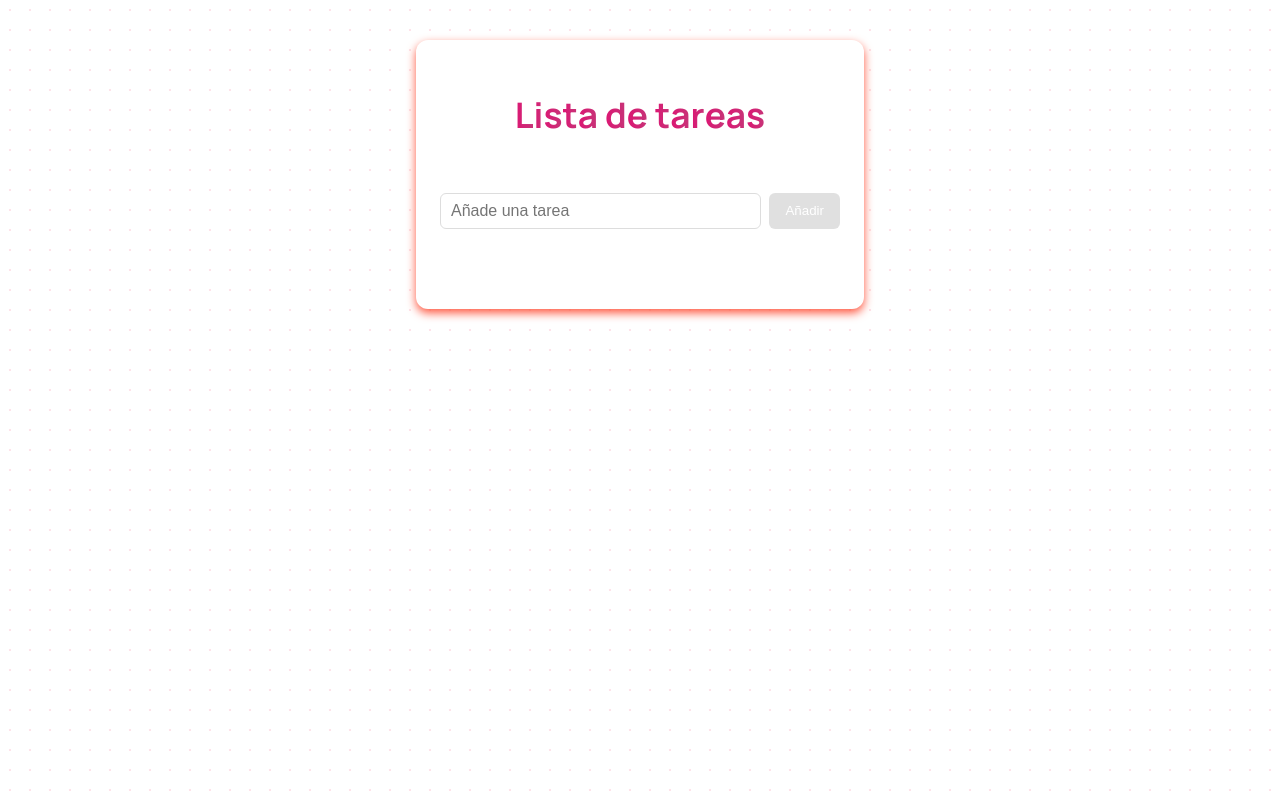
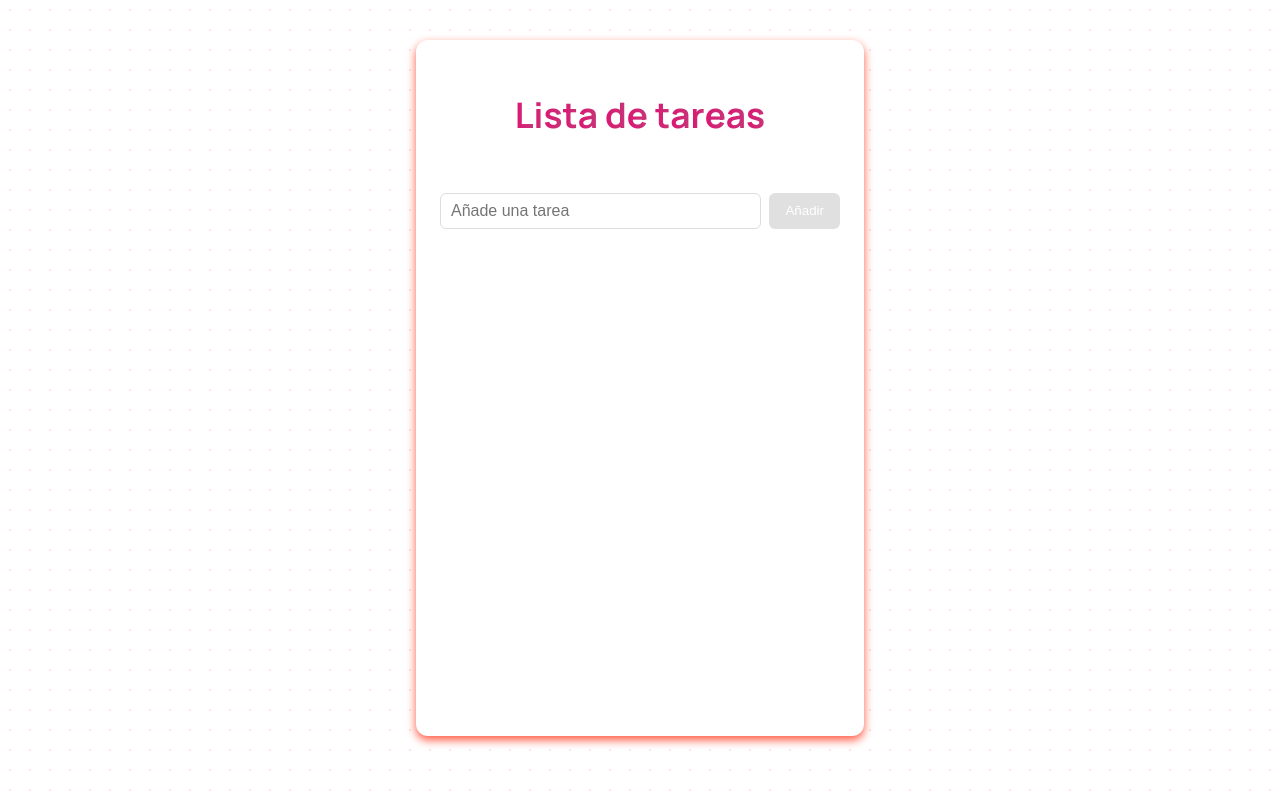
Before and after one commit to alexandracampo/to-do-pomodoro, a React (Vite) app: page / in a window 1280 px wide. Built offline with nearby package versions, Linux system fonts and the light colour scheme.

Commit message:
feat: add heigh min in card

```diff
--- a/src/styles/app.css
+++ b/src/styles/app.css
@@ -5,28 +5,7 @@ body {
     background-color: #fff;
     background-image: radial-gradient(#ffe2e9 1px, transparent 1px);
     background-size: 20px 20px;
-
-    /* otro estilo de fondo: */
-    /* background: linear-gradient(-45deg, #ffffff, #fff3f6, #ffecec, #fffafc);
-    background-size: 400% 400%;
-    animation: waveBackground 15s ease infinite;
-    font-family: 'Manrope', sans-serif;
-    min-height: 100vh;
-    margin: 0; */
 }
-
-
-/* @keyframes waveBackground {
-    0% {
-        background-position: 0% 50%;
-    }
-    50% {
-        background-position: 100% 50%;
-    }
-    100% {
-        background-position: 0% 50%;
-    }
-} */
 
 .todo-container {
     max-width: 400px;
@@ -35,6 +14,7 @@ body {
     border-radius: 12px;
     box-shadow: 0 4px 10px #FF5841;
     padding: 32px 24px;
+    min-height: 79vh;
 }
 
 .todo-title {
--- a/src/styles/form.css
+++ b/src/styles/form.css
@@ -37,5 +37,5 @@
 }
 
 .todo-submit:hover:enabled {
-    background: #1565c0;
+    background: #FF5841;
 }
```
